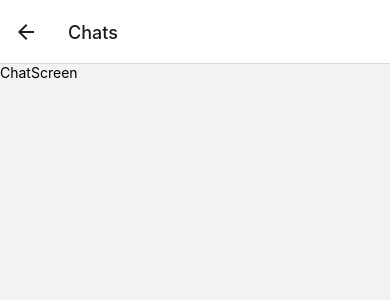
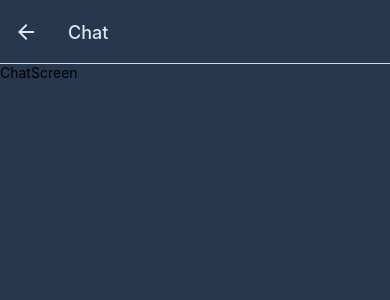
Before and after one commit to AayushBhagat256/Connectify_reactNative, a React Native app: screen /Chats in a window 390 px wide. Shown: the top 300 px of the page. Built offline with nearby package versions, Linux system fonts and the light colour scheme.

Commit message:
chat screen formatting done

```diff
--- a/screens/ChatScreen.js
+++ b/screens/ChatScreen.js
@@ -1,14 +1,37 @@
-import { StyleSheet, Text, View } from 'react-native'
-import React from 'react'
+import { ScrollView, StyleSheet, Text, View } from 'react-native'
+// import { ScrollView, StyleSheet, Text, View } from 'react-native'
+import React, { useContext, useEffect, useLayoutEffect, useState } from 'react'
+import { useNavigation } from '@react-navigation/native'
+import colors from '../components/colors'
+import axios from 'axios'
 
 const ChatScreen = () => {
+  const navigation = useNavigation()
+  useLayoutEffect(
+    () => {
+      navigation.setOptions({
+        headerStyle: {
+          backgroundColor: colors.DARK,
+        },
+        headerTintColor: colors.LIGHT,
+        headerTitle: 'Chat'
+      })
+    }, []
+  )
   return (
-    <View>
-      <Text>ChatScreen</Text>
-    </View>
+    <ScrollView contentContainerStyle={{ flexGrow: 1 }}>
+      <View style={styles.container}>
+        <Text>ChatScreen</Text>
+      </View>
+    </ScrollView>
   )
 }
 
 export default ChatScreen
 
-const styles = StyleSheet.create({})
+const styles = StyleSheet.create({
+  container: {
+    backgroundColor: colors.DARK,
+    flex: 1
+  }
+})
```
